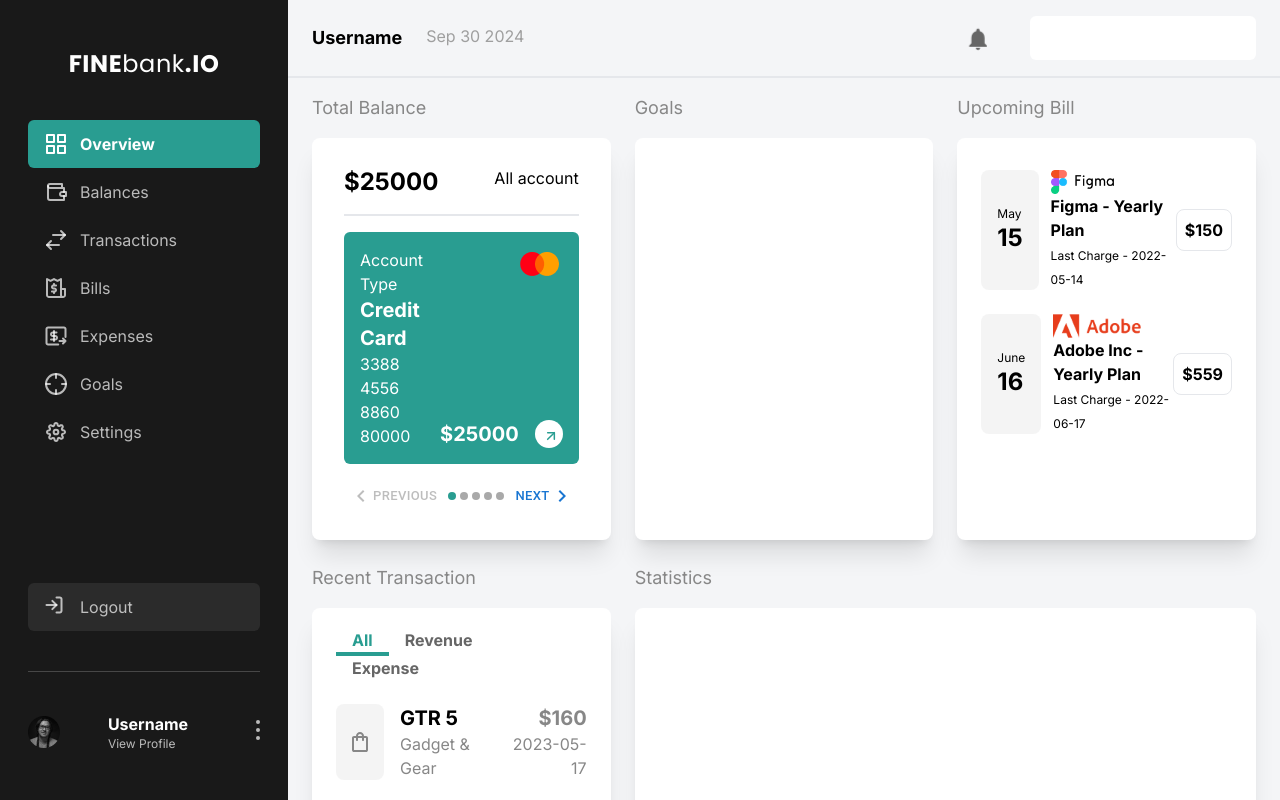
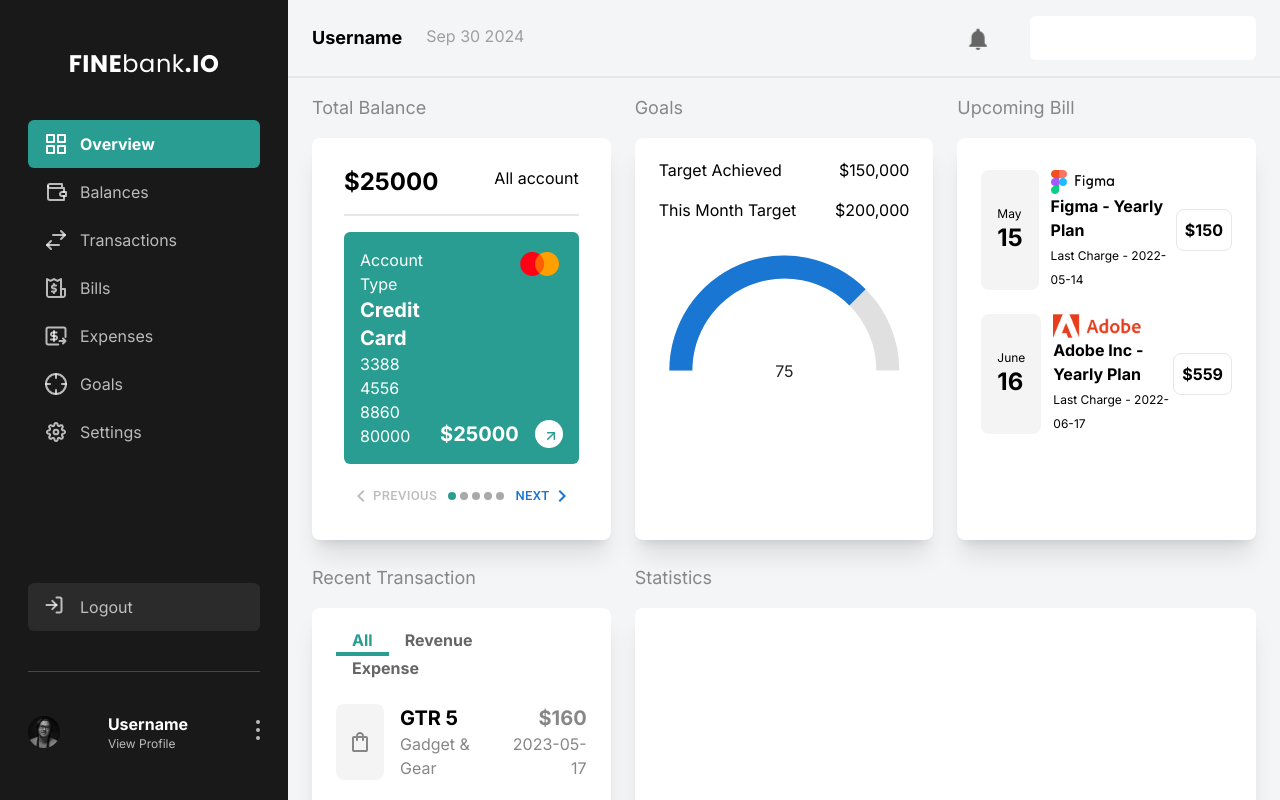
Before and after one commit to FadhilFirmansyah/admin-ui, a React (Vite) app: page / in a window 1280 px wide. Shown: the top 800 px of the page. Built offline with nearby package versions, Linux system fonts and the light colour scheme.

Commit message:
Adding Gauge

```diff
--- a/package.json
+++ b/package.json
@@ -14,6 +14,7 @@
     "@emotion/styled": "^11.13.5",
     "@mui/icons-material": "^6.1.4",
     "@mui/material": "^6.1.9",
+    "@mui/x-charts": "^7.23.1",
     "react": "^18.3.1",
     "react-dom": "^18.3.1",
     "react-router-dom": "^6.27.0"
--- a/src/components/Fragments/Dashboard/CardGoals.jsx
+++ b/src/components/Fragments/Dashboard/CardGoals.jsx
@@ -1,4 +1,43 @@
+import * as React from 'react';
+import Stack from '@mui/material/Stack';
+import { Gauge } from '@mui/x-charts/Gauge';
+import Card from '../../Elements/Card';
+import goals from '../../../data/goals';
+
 const CardGoals = () => {
+    const goalTarget = goals.finish;
+    const goalAchieved = goals.current;
+    const gaugeValue = (goalAchieved / goalTarget) * 100;
 
-}
-export default CardGoals
+    return (
+        <Card
+            title="Goals"
+            desc={
+                <Stack spacing={2}>
+                    <Stack direction="row" justifyContent="space-between">
+                        <span>Target Achieved</span>
+                        <span>${goalAchieved.toLocaleString()}</span>
+                    </Stack>
+                    <Stack direction="row" justifyContent="space-between">
+                        <span>This Month Target</span>
+                        <span>${goalTarget.toLocaleString()}</span>
+                    </Stack>
+
+                    <div style={{ marginTop: 16, display: 'flex', justifyContent: 'center' }}>
+                        <Gauge
+                            value={gaugeValue}
+                            max={100}
+                            thickness={14}
+                            startAngle={-90}
+                            endAngle={90}
+                            labels={({ value }) => `${Math.round(value)}%`}
+                            style={{ width: '150px', height: '150px' }}
+                        />
+                    </div>
+                </Stack>
+            }
+        />
+    );
+};
+
+export default CardGoals;
--- /dev/null
+++ b/src/data/goals.jsx
@@ -0,0 +1,6 @@
+const goals = {
+    finish: 200000,
+    current: 150000
+}
+
+export default goals
--- a/src/pages/dashboard.jsx
+++ b/src/pages/dashboard.jsx
@@ -4,6 +4,7 @@ import CardBalance from "../components/Fragments/Dashboard/CardBalance";
 import CardBill from "../components/Fragments/Dashboard/CardBill";
 import CardExpensesBreakdown from "../components/Fragments/Dashboard/CardExpensesBreakdown";
 import CardTransaction from "../components/Fragments/Dashboard/CardTransaction";
+import CardGoals from "../components/Fragments/Dashboard/CardGoals";
 
 const DashboardPage = () => {
   return (
@@ -11,7 +12,7 @@ const DashboardPage = () => {
       {/* top content start*/}
       <div className="md:grid md:grid-cols-3 md:gap-x-6">
         <CardBalance/>
-        <Card title="Goals" />
+        <CardGoals/>
         <CardBill/>
         <CardTransaction/>
         <Card variant="md:col-span-2" title="Statistics" />
```
Also changed, not shown: 1 other file (tests, documents, lock files or other folders).
